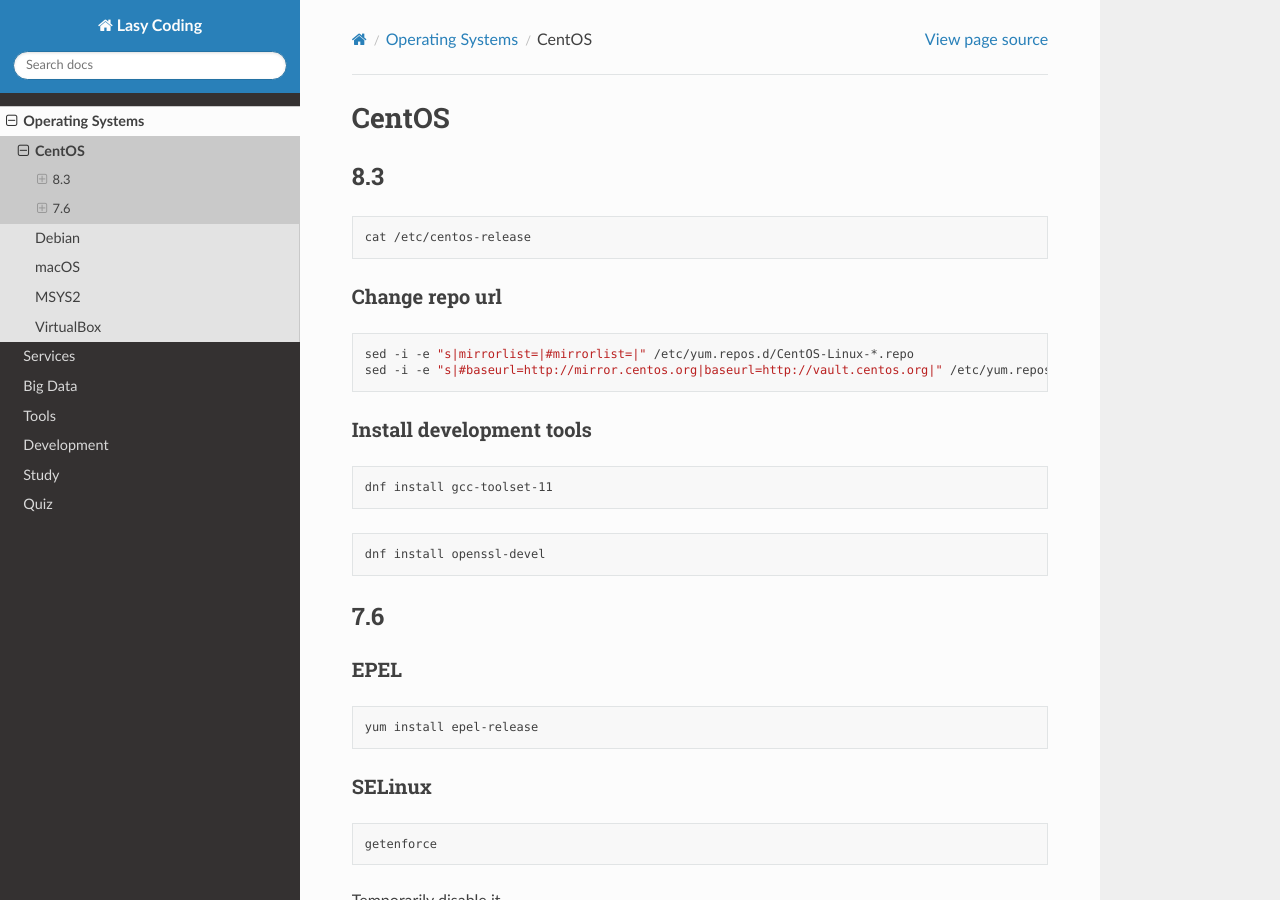
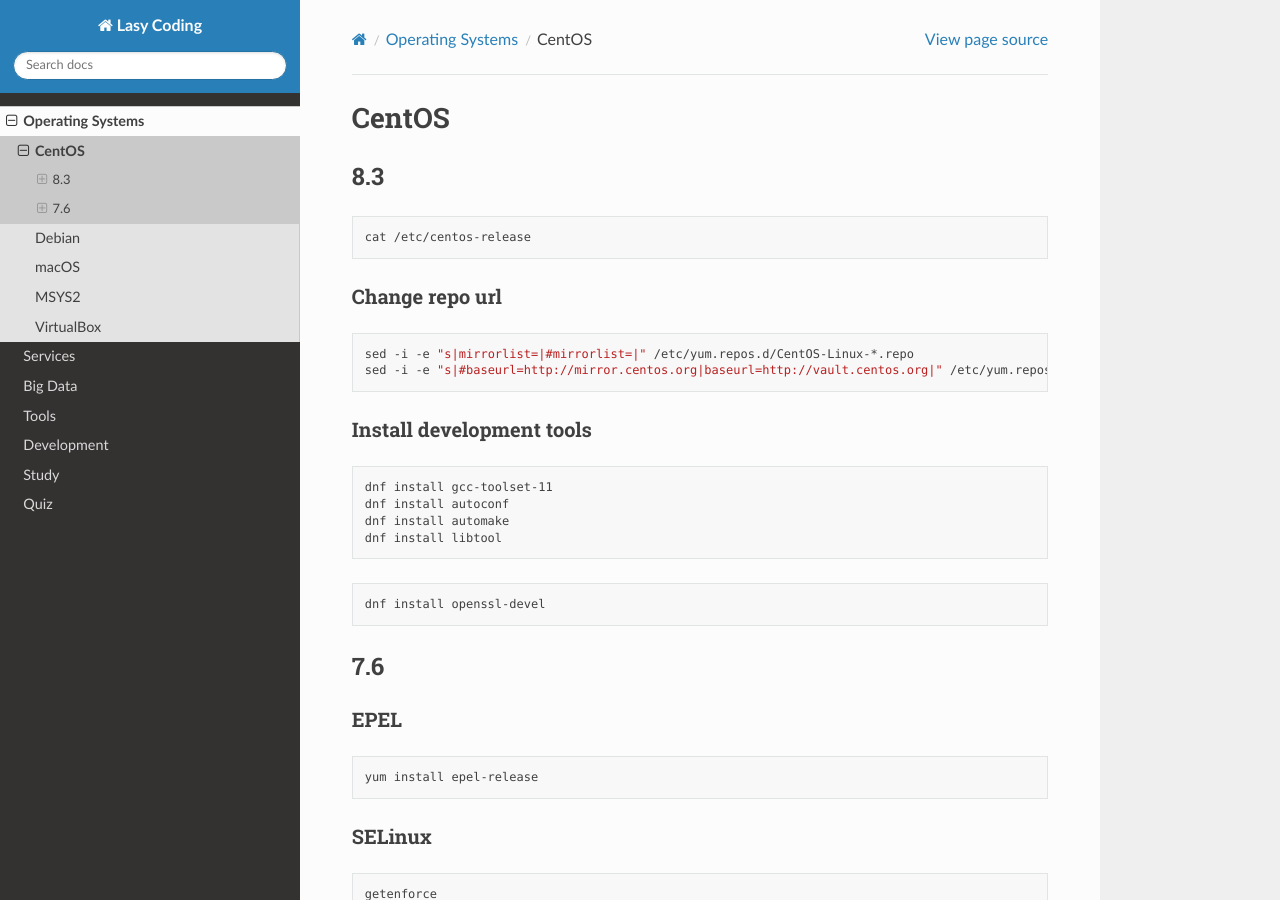
Before and after one commit to lasyard/coding, a Sphinx documentation site: the page built from docs/os/CentOS.md, in a window 1280 px wide and 900 px high. Built offline with Sphinx 7.4.7 and the Read the Docs theme 2.0.0, drawn with Linux system fonts in a browser that asks for light colours.

Commit message:
Update LICENSE.

````diff
--- a/docs/os/CentOS.md
+++ b/docs/os/CentOS.md
@@ -17,6 +17,9 @@
 
 ```sh
 dnf install gcc-toolset-11
+dnf install autoconf
+dnf install automake
+dnf install libtool
 ```
 
 ```sh
````
Also changed, not shown: 1 other file.
